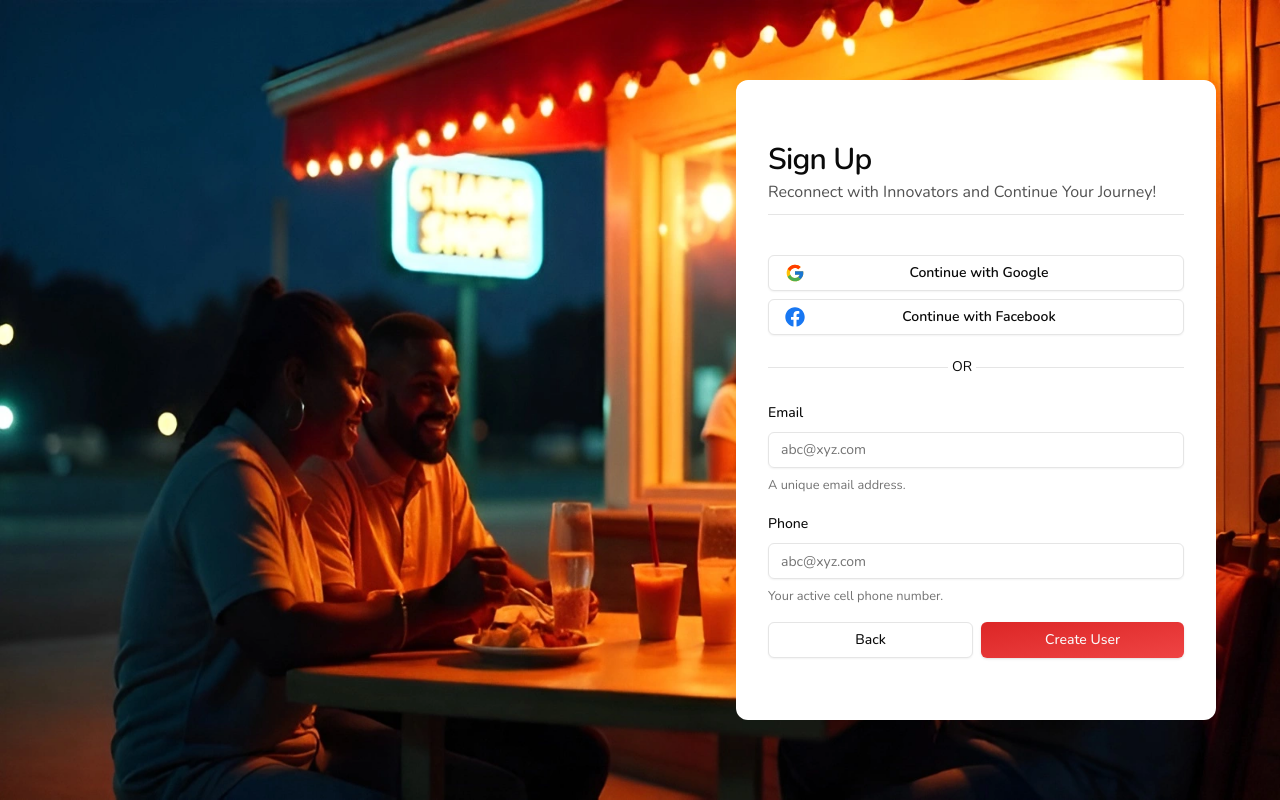
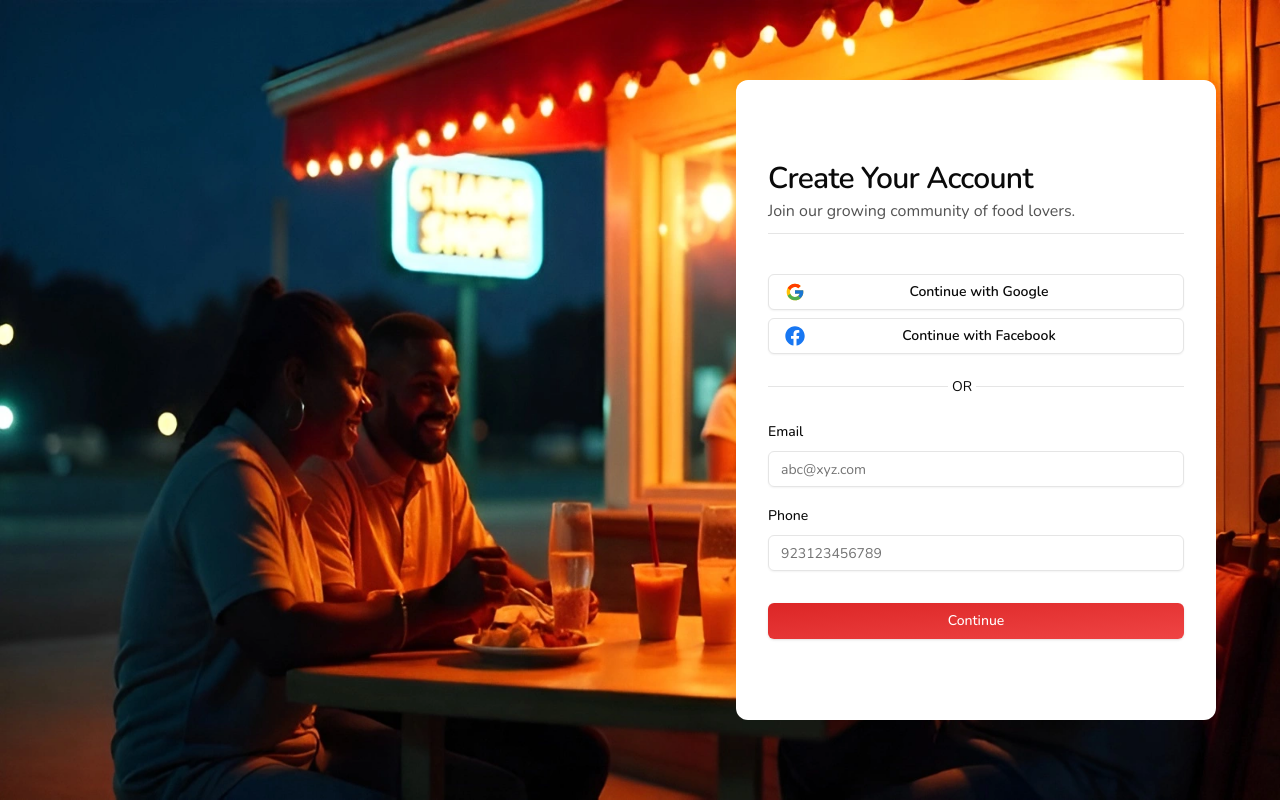
Before and after one commit to Zain-Khoso/UrbanDish, a Next.js app: page /signup in a window 1280 px wide. Built offline with nearby package versions, Linux system fonts and the light colour scheme.

Commit message:
new: Schemas for all Signup steps. new: Signup step 1 complete.

```diff
--- a/src/app/(auth)/signup/_components/SignUpForm.tsx
+++ b/src/app/(auth)/signup/_components/SignUpForm.tsx
@@ -1,93 +1,33 @@
 'use client';
 
 // Lib Imports.
-import { SubmitHandler, useForm } from 'react-hook-form';
-import { zodResolver } from '@hookform/resolvers/zod';
+import { useState } from 'react';
 
 // Components.
-import {
-  Form,
-  FormField,
-  FormItem,
-  FormLabel,
-  FormControl,
-  FormDescription,
-  FormMessage,
-} from '@/components/ui/form';
-import { Input } from '@/components/ui/input';
-import { Button } from '@/components/ui/button';
+import Step_1 from './Step_1';
 
 // Types.
-import { AuthFormT, schema } from '@/schemas/AuthForm.schema';
+import { SignUpT } from '@/schemas/AuthForm.schema';
+enum Steps {
+  EMAIL_PHONE = 0,
+  NAME_ADDRESS = 1,
+  IMAGE = 2,
+}
 
 // Component.
 export default function SignUpForm() {
-  const form = useForm<AuthFormT>({
-    resolver: zodResolver(schema),
-    defaultValues: {
-      email: '',
-      phone: '',
-      name: '',
-      image: '',
-      address: '',
-    },
+  const [step, setStep] = useState<Steps>(Steps.EMAIL_PHONE);
+  const [formData, setFormData] = useState<SignUpT>({
+    email: '',
+    address: '',
+    image: '',
+    name: '',
+    phone: '',
   });
 
-  const onSubmit: SubmitHandler<AuthFormT> = async function (data) {
-    console.log(data);
-  };
+  const onNext = () => setStep((value) => ++value);
+  const onPrev = () => setStep((value) => --value);
 
-  return (
-    <Form {...form}>
-      <form onSubmit={form.handleSubmit(onSubmit)} className="w-full space-y-4">
-        {/* Email */}
-        <FormField
-          control={form.control}
-          name="email"
-          render={({ field }) => (
-            <FormItem>
-              <FormLabel>Email</FormLabel>
-
-              <FormControl>
-                <Input placeholder="abc@xyz.com" {...field} />
-              </FormControl>
-
-              <FormDescription>A unique email address.</FormDescription>
-
-              <FormMessage />
-            </FormItem>
-          )}
-        />
-
-        {/* Phone */}
-        <FormField
-          control={form.control}
-          name="phone"
-          render={({ field }) => (
-            <FormItem>
-              <FormLabel>Phone</FormLabel>
-
-              <FormControl>
-                <Input placeholder="abc@xyz.com" {...field} />
-              </FormControl>
-
-              <FormDescription>Your active cell phone number.</FormDescription>
-
-              <FormMessage />
-            </FormItem>
-          )}
-        />
-
-        <div className="flex w-full flex-row space-x-2">
-          <Button type="button" variant="outline" className="flex-1">
-            Back
-          </Button>
-
-          <Button type="submit" variant="gradiant" className="flex-1">
-            Create User
-          </Button>
-        </div>
-      </form>
-    </Form>
-  );
+  if (step === Steps.EMAIL_PHONE)
+    return <Step_1 onNext={onNext} defaultValues={formData} setFormData={setFormData} />;
 }
--- /dev/null
+++ b/src/app/(auth)/signup/_components/Step_1.tsx
@@ -0,0 +1,84 @@
+'use client';
+
+// Lib Imports.
+import { Dispatch, SetStateAction } from 'react';
+import { SubmitHandler, useForm } from 'react-hook-form';
+import { zodResolver } from '@hookform/resolvers/zod';
+
+// Components.
+import {
+  Form,
+  FormField,
+  FormItem,
+  FormLabel,
+  FormControl,
+  FormMessage,
+} from '@/components/ui/form';
+import { Input } from '@/components/ui/input';
+import { Button } from '@/components/ui/button';
+
+// Types.
+import { SignUpT, SignUpStep1, Step1T } from '@/schemas/AuthForm.schema';
+type Props = {
+  onNext: () => void;
+  defaultValues: Step1T;
+  setFormData: Dispatch<SetStateAction<SignUpT>>;
+};
+
+// Component.
+export default function Step_1({ onNext, defaultValues, setFormData }: Props) {
+  const form = useForm<Step1T>({
+    resolver: zodResolver(SignUpStep1),
+    defaultValues,
+  });
+
+  const onSubmit: SubmitHandler<Step1T> = async function (data) {
+    setFormData((value) => ({ ...value, ...data }));
+
+    onNext();
+  };
+
+  return (
+    <Form {...form}>
+      <form onSubmit={form.handleSubmit(onSubmit)} className="w-full space-y-4">
+        {/* Email */}
+        <FormField
+          control={form.control}
+          name="email"
+          render={({ field }) => (
+            <FormItem>
+              <FormLabel>Email</FormLabel>
+
+              <FormControl>
+                <Input placeholder="abc@xyz.com" {...field} />
+              </FormControl>
+
+              <FormMessage />
+            </FormItem>
+          )}
+        />
+
+        {/* Phone */}
+        <FormField
+          control={form.control}
+          name="phone"
+          render={({ field }) => (
+            <FormItem>
+              <FormLabel>Phone</FormLabel>
+
+              <FormControl>
+                <Input placeholder="923123456789" {...field} />
+              </FormControl>
+
+              <FormMessage />
+            </FormItem>
+          )}
+        />
+
+        <Button type="submit" variant="gradiant" className="!mt-8 w-full">
+          Continue
+        </Button>
+      </form>
+    </Form>
+  );
+}
--- a/src/app/(auth)/signup/page.tsx
+++ b/src/app/(auth)/signup/page.tsx
@@ -7,8 +7,8 @@ import SignUpForm from './_components/SignUpForm';
 // Sign Up Page.
 export default function SignUpPage() {
   return (
-    <section className="flex h-full max-h-[800px] w-full flex-col items-center justify-center gap-8 bg-white p-8 md:mr-12 md:h-[80dvh] md:w-[480px] md:rounded-xl">
-      <Heading title="Sign Up" subtitle="Reconnect with Innovators and Continue Your Journey!" />
+    <section className="flex h-full max-h-[800px] w-full flex-col items-center justify-center gap-8 bg-background p-8 md:mr-12 md:h-[80dvh] md:w-[480px] md:rounded-xl">
+      <Heading title="Create Your Account" subtitle="Join our growing community of food lovers." />
 
       <div className="w-full space-y-2">
         <SocialButton type="Google" />
--- a/src/components/Heading.tsx
+++ b/src/components/Heading.tsx
@@ -1,5 +1,6 @@
 // Components.
 import { H2, P } from './ui/typography';
+import Separator from './ui/separator';
 
 // Types.
 type Props = {
@@ -13,9 +14,9 @@ export default function Heading({ title, subtitle }: Props) {
     <div className="mb-2 w-full">
       <H2 className="border-0 p-0">{title}</H2>
 
-      <P className="!m-0 pb-2 text-neutral-600">{subtitle}</P>
+      <P className="!m-0 pb-2 text-neutral-600 dark:text-neutral-400">{subtitle}</P>
 
-      <hr />
+      <Separator />
     </div>
   );
 }
--- a/src/components/ui/button.tsx
+++ b/src/components/ui/button.tsx
@@ -10,7 +10,7 @@ const buttonVariants = cva(
     variants: {
       variant: {
         default: 'bg-primary text-primary-foreground shadow hover:bg-primary/90',
-        gradiant: 'bg-primary-gradiant text-primary-foreground shadow hover:bg-primary/90',
+        gradiant: 'bg-primary-gradiant text-white shadow hover:bg-primary/90',
         destructive: 'bg-destructive text-destructive-foreground shadow-sm hover:bg-destructive/90',
         outline:
           'border border-input bg-background shadow-sm hover:bg-accent hover:text-accent-foreground',
--- a/src/schemas/AuthForm.schema.ts
+++ b/src/schemas/AuthForm.schema.ts
@@ -2,18 +2,40 @@
 import { z } from 'zod';
 import { isMobilePhone } from 'validator';
 
-// Schema.
-const schema = z.object({
-  email: z.string({ required_error: 'Email is required.' }).email({ message: 'Invalid email.' }),
-  image: z.string().min(1, 'Image is required'),
-  phone: z
-    .string()
-    .refine((phone) => isMobilePhone(phone, ['en-PK', 'en-US']), { message: 'Invalid phone.' }),
-  address: z.string().min(1, 'Address is required'),
-  name: z.string().min(1, 'Name is required').max(20, 'Name is too long.'),
-});
+// Fields.
+const email = z.string().min(1, 'Email is required').email({ message: 'Invalid email.' });
+
+const phone = z
+  .string()
+  .min(1, 'Phone is required')
+  .refine((phone) => isMobilePhone(phone, 'en-PK'), { message: 'Invalid phone.' });
+
+const address = z.string().min(1, 'Address is required');
+
+const name = z.string().min(1, 'Name is required').max(20, 'Name is too long.');
+
+const image = z.string().min(1, 'Image is required');
+
+// Schemas.
+const SignUpStep1 = z.object({ email, phone });
+const SignUpStep2 = z.object({ name, address });
+const SignUpStep3 = z.object({ image });
+
+const signUpSchema = z.object({ email, phone, name, address, image });
 
 // Types.
-type AuthFormT = z.infer<typeof schema>;
+type Step1T = z.infer<typeof SignUpStep1>;
+type Step2T = z.infer<typeof SignUpStep2>;
+type Step3T = z.infer<typeof SignUpStep3>;
+type SignUpT = z.infer<typeof signUpSchema>;
 
-export { schema, type AuthFormT };
+export {
+  signUpSchema,
+  SignUpStep1,
+  SignUpStep2,
+  SignUpStep3,
+  type SignUpT,
+  type Step1T,
+  type Step2T,
+  type Step3T,
+};
```
